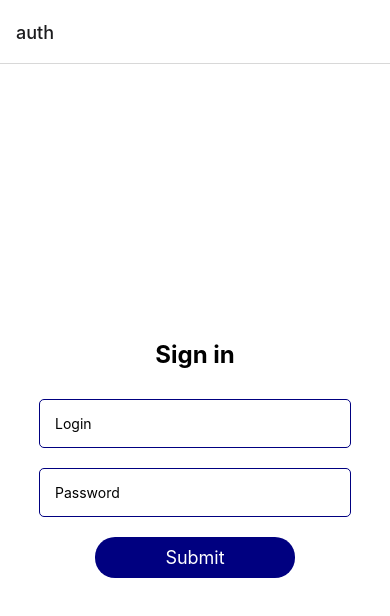
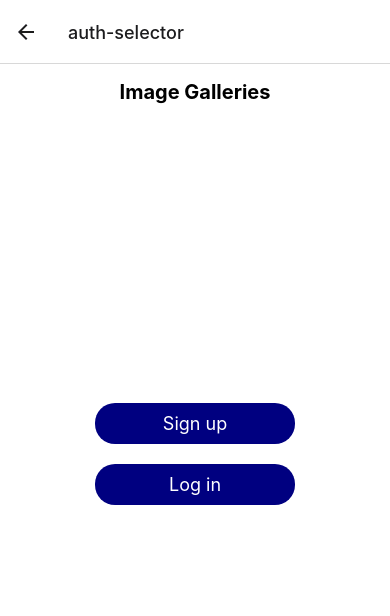
Before and after one commit to PetrMKO/space_view_mobile, a React Native app: screen /auth-selector in a window 390 px wide. Shown: the top 616 px of the page. Built offline with nearby package versions, Linux system fonts and the light colour scheme; no server answers.

Commit message:
feat: add several screens to router

```diff
--- a/App.tsx
+++ b/App.tsx
@@ -2,7 +2,9 @@ import { NavigationContainer } from "@react-navigation/native";
 import { createNativeStackNavigator } from "@react-navigation/native-stack";
 import React from "react";
 
-import { SignInScreen } from "./src/screens";
+import { AuthSelector, SignInScreen } from "./src/screens";
+import { AccountScreen } from "./src/screens/AccountScreen/AccountScreen";
+import { MainScreen } from "./src/screens/MainScreen/MainScreen";
 
 const Stack = createNativeStackNavigator();
 
@@ -10,7 +12,10 @@ const App = () => {
   return (
     <NavigationContainer>
       <Stack.Navigator>
+        <Stack.Screen name="main" component={MainScreen} />
+        <Stack.Screen name="auth-selector" component={AuthSelector} />
         <Stack.Screen name="auth" component={SignInScreen} />
+        <Stack.Screen name="account" component={AccountScreen} />
       </Stack.Navigator>
     </NavigationContainer>
   );
--- a/src/screens/AccountScreen/AccountScreen.tsx
+++ b/src/screens/AccountScreen/AccountScreen.tsx
@@ -3,7 +3,7 @@ import { StyleSheet, View } from "react-native";
 
 import { nasaApi, PhotoOfDay } from "../../API/api";
 
-export const MainScreen = () => {
+export const AccountScreen = () => {
   const [photos, setPhotos] = useState<PhotoOfDay[]>([]);
 
   useEffect(() => {
--- a/src/screens/AuthSelector/AuthSelector.tsx
+++ b/src/screens/AuthSelector/AuthSelector.tsx
@@ -1,10 +1,10 @@
 import React from "react";
 import { StyleSheet, Text, TouchableOpacity, View } from "react-native";
 
-export const AuthSelector = () => {
+export const AuthSelector = ({ navigation }) => {
   const handleSignIn = () => {
-    // Обработка нажатия на кнопку Sign in
-    console.log("Sign in button pressed");
+    // Обработка нажатия на кнопку Sign up
+    console.log("Sign up button pressed");
   };
 
   const handleLogIn = () => {
@@ -18,7 +18,7 @@ export const AuthSelector = () => {
         <Text style={styles.headerText}>Image Galleries</Text>
       </View>
       <TouchableOpacity style={styles.button} onPress={handleSignIn}>
-        <Text style={styles.buttonText}>Sign in</Text>
+        <Text style={styles.buttonText}>Sign up</Text>
       </TouchableOpacity>
       <TouchableOpacity style={styles.button} onPress={handleLogIn}>
         <Text style={styles.buttonText}>Log in</Text>
```
